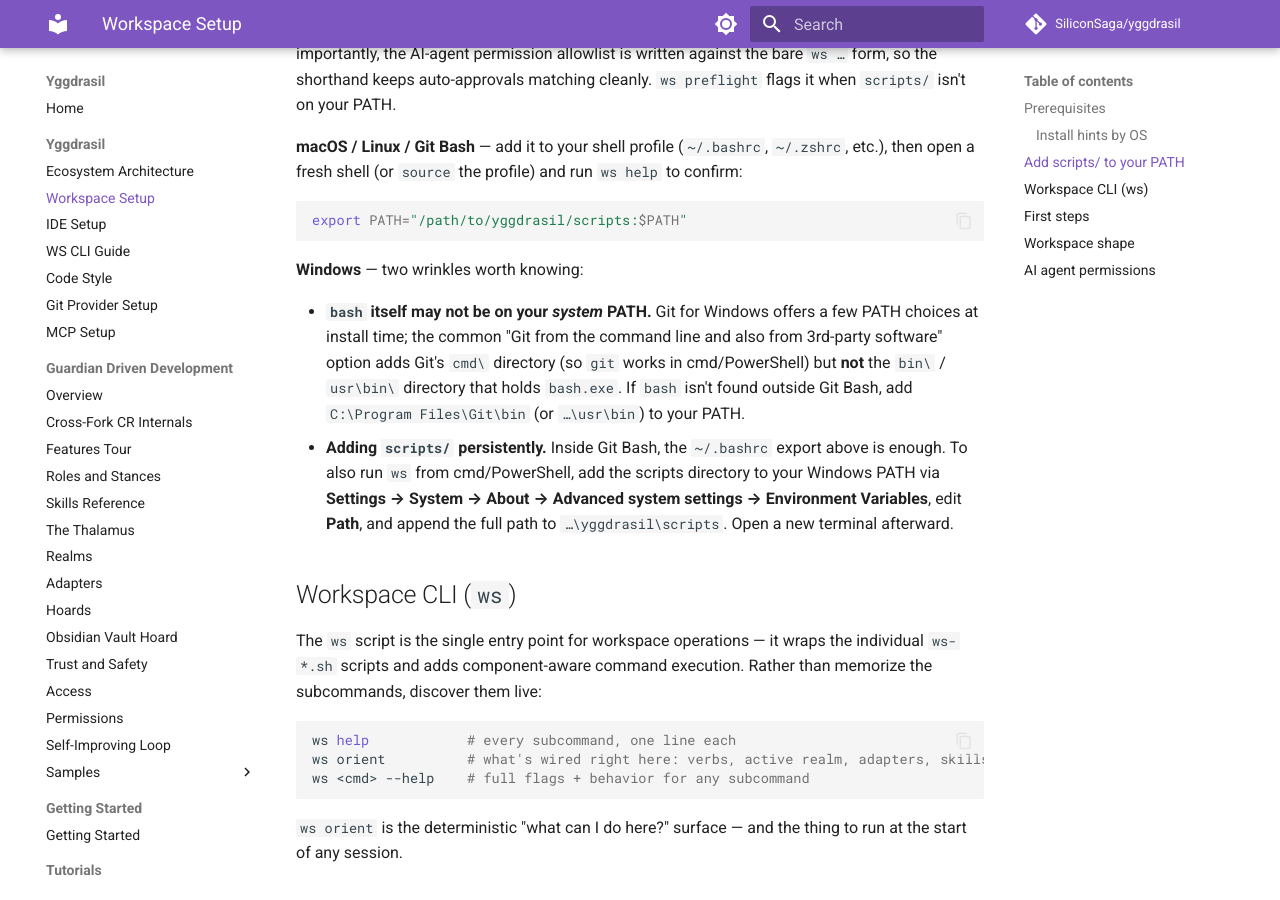
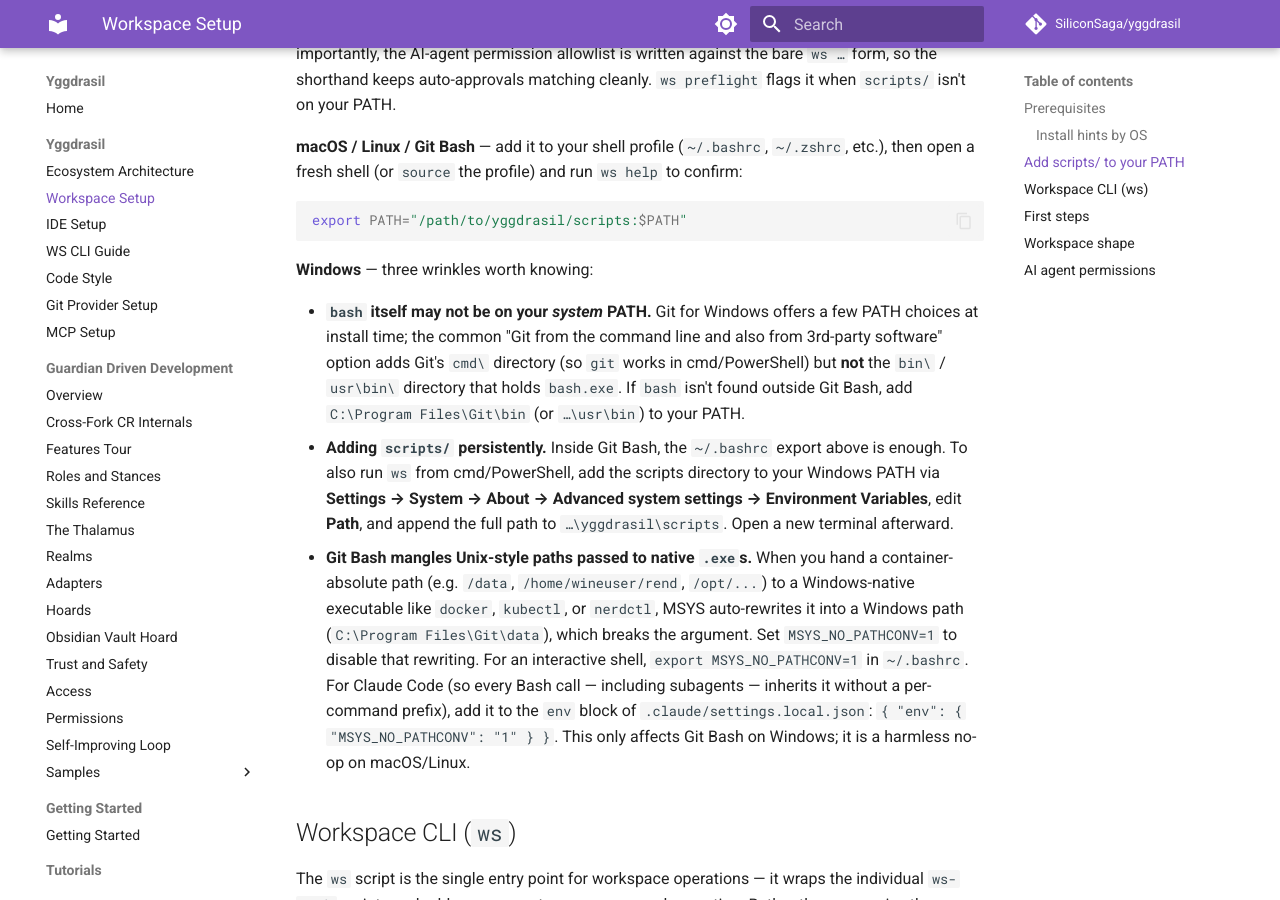
Before and after one commit to SiliconSaga/yggdrasil, an MkDocs documentation site: the page built from docs/workspace-setup.md, in a window 1280 px wide and 900 px high, scrolled down 2019 px. Built offline with MkDocs 1.6.1 and Material for MkDocs 9.7.7, drawn with Linux system fonts in a browser that asks for light colours; comment, search, counter and statistics services are not loaded.

Commit message:
docs(setup): note MSYS_NO_PATHCONV for Git Bash + native exe path mangling
Adds a third Windows wrinkle to the workspace setup guide: Git Bash rewrites Unix-style absolute paths (container paths like /data, /opt/...) when they are passed to native Windows executables (docker, kubectl, nerdctl), which breaks the argument. Documents the `MSYS_NO_PATHCONV=1` fix in both forms — `~/.bashrc` export for interactive shells, and the `.claude/settings.local.json` `env` block for Claude Code so every Bash subprocess (including subagents) inherits it without a per-command prefix. Surfaced while building the KubicRend docker image, where the mangling repeatedly broke container-path arguments.

Co-Authored-By: Claude Opus 4.8 <noreply@anthropic.com>

````diff
--- a/docs/workspace-setup.md
+++ b/docs/workspace-setup.md
@@ -53,10 +53,11 @@ Treat this as a required step, not a nicety. Putting the workspace `scripts/` di
 export PATH="/path/to/yggdrasil/scripts:$PATH"
 ```
 
-**Windows** — two wrinkles worth knowing:
+**Windows** — three wrinkles worth knowing:
 
 - **`bash` itself may not be on your *system* PATH.** Git for Windows offers a few PATH choices at install time; the common "Git from the command line and also from 3rd-party software" option adds Git's `cmd\` directory (so `git` works in cmd/PowerShell) but **not** the `bin\` / `usr\bin\` directory that holds `bash.exe`. If `bash` isn't found outside Git Bash, add `C:\Program Files\Git\bin` (or `…\usr\bin`) to your PATH.
 - **Adding `scripts/` persistently.** Inside Git Bash, the `~/.bashrc` export above is enough. To also run `ws` from cmd/PowerShell, add the scripts directory to your Windows PATH via **Settings → System → About → Advanced system settings → Environment Variables**, edit **Path**, and append the full path to `…\yggdrasil\scripts`. Open a new terminal afterward.
+- **Git Bash mangles Unix-style paths passed to native `.exe`s.** When you hand a container-absolute path (e.g. `/data`, `/home/wineuser/rend`, `/opt/...`) to a Windows-native executable like `docker`, `kubectl`, or `nerdctl`, MSYS auto-rewrites it into a Windows path (`C:\Program Files\Git\data`), which breaks the argument. Set `MSYS_NO_PATHCONV=1` to disable that rewriting. For an interactive shell, `export MSYS_NO_PATHCONV=1` in `~/.bashrc`. For Claude Code (so every Bash call — including subagents — inherits it without a per-command prefix), add it to the `env` block of `.claude/settings.local.json`: `{ "env": { "MSYS_NO_PATHCONV": "1" } }`. This only affects Git Bash on Windows; it is a harmless no-op on macOS/Linux.
 
 ## Workspace CLI (`ws`)
 
````
